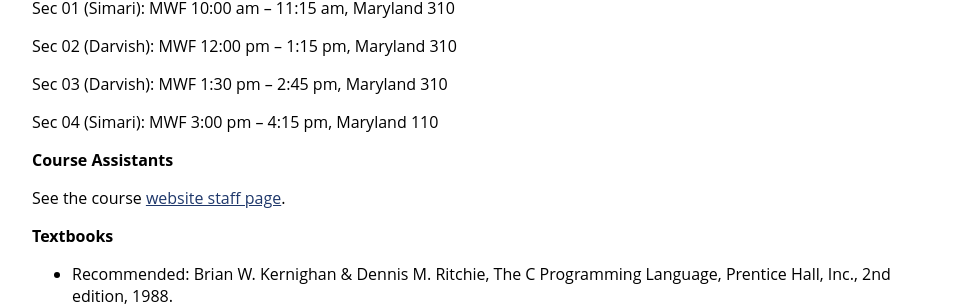
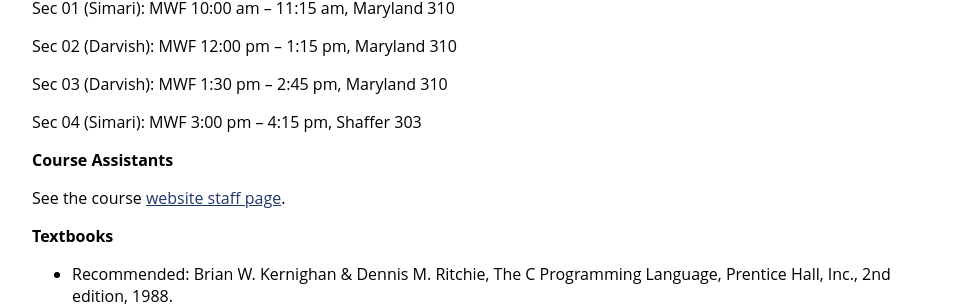
Before and after one commit to jhu-ip/cs220-f23, a Jekyll site: the page built from syllabus.md, in a window 1280 px wide and 900 px high, scrolled down 902 px. Shown: the part 149-455 px from the top of the window, without its empty margins (160-1113 px from the left). Built offline with Jekyll 4.4.1, drawn with Linux system fonts in a browser that asks for light colours.

Commit message:
fixed section 4 loc

```diff
--- a/syllabus.md
+++ b/syllabus.md
@@ -60,7 +60,7 @@ Sec 02 (Darvish): MWF 12:00 pm – 1:15 pm, Maryland 310
 
 Sec 03 (Darvish): MWF 1:30 pm – 2:45 pm, Maryland 310
 
-Sec 04 (Simari): MWF 3:00 pm – 4:15 pm, Maryland 110
+Sec 04 (Simari): MWF 3:00 pm – 4:15 pm, Shaffer 303
 
 **Course Assistants**
 
```
